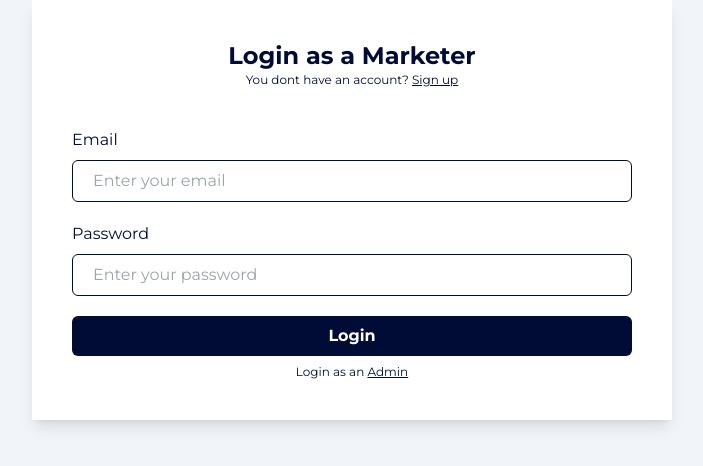
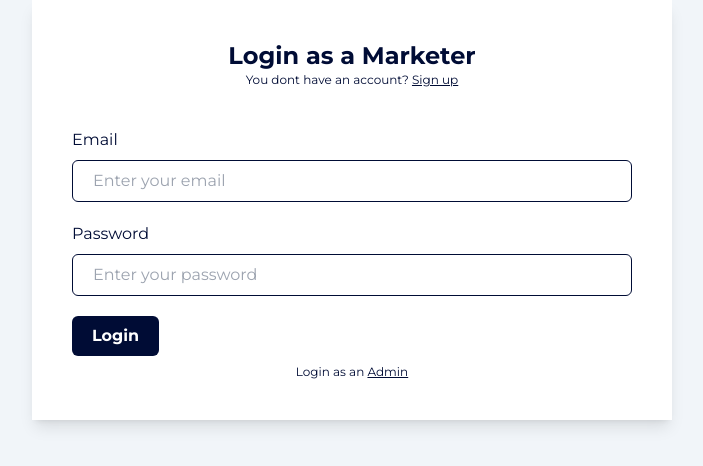
Before and after one commit to Jamleads/newsletter_frontend, a React (Vite) app: page /marketer/login in a window 1280 px wide. Shown: the top 466 px of the page, without its empty margins (288-991 px from the left). Built offline with nearby package versions, Linux system fonts and the light colour scheme.

Commit message:
link updated

```diff
--- a/src/client/MarketerLogin.jsx
+++ b/src/client/MarketerLogin.jsx
@@ -31,9 +31,11 @@ const MarketerLogin = () => {
               inputLabel={"Password"}
             />
 
-            <button className="bg-primary-mainBlue text-white font-bold px-5 py-2 rounded-md">
-              Login
-            </button>
+            <Link to="/marketer">
+              <button className="bg-primary-mainBlue text-white font-bold px-5 py-2 rounded-md">
+                Login
+              </button>
+            </Link>
           </div>
           <p className="text-xs mt-2 text-center text-primary-mainBlue">
             Login as an{" "}
--- a/src/client/MarketerSignup.jsx
+++ b/src/client/MarketerSignup.jsx
@@ -55,9 +55,11 @@ const MarketerSignup = () => {
               inputLabel={"confirm Password"}
             />
 
-            <button className="bg-primary-mainBlue text-white font-bold px-5 py-2 rounded-md">
-              Sign up
-            </button>
+            <Link to="/marketer">
+              <button className="bg-primary-mainBlue text-white font-bold px-5 py-2 rounded-md">
+                Sign up
+              </button>
+            </Link>
           </div>
           <p className="text-xs mt-2 text-center text-primary-mainBlue">
             Sign up as an{" "}
```
